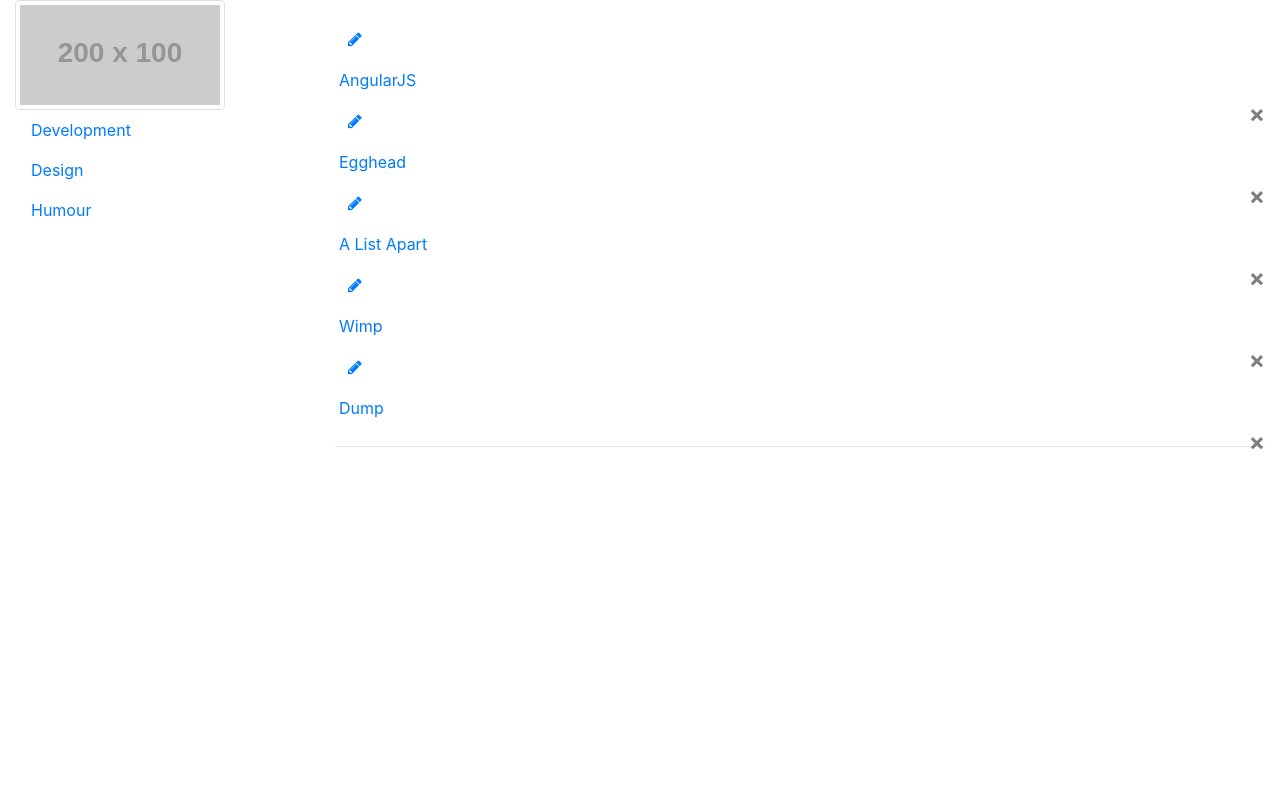
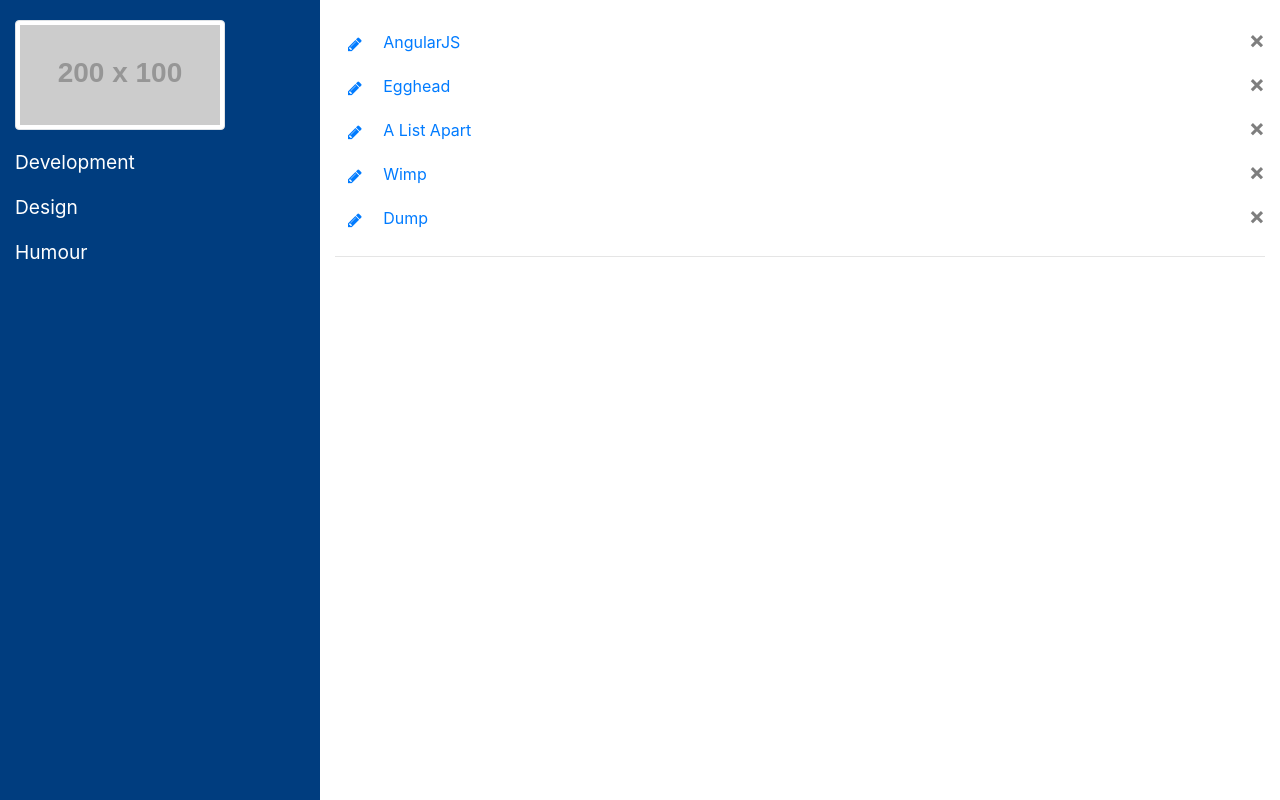
Before and after one commit to inaciob-zz/angularjs-egghead-demo, a plain HTML site: page index.html in a window 1280 px wide. Drawn offline with nearby package versions, Linux system fonts and the light colour scheme; placeholder pictures from the web are drawn by us.

Commit message:
Pretty up demo, add fontAwesome icons
Using fontAwesome for icons since glyphicons are discontinued in Bootstrap v4

```diff
--- a/app/css/styles.css
+++ b/app/css/styles.css
@@ -4,10 +4,46 @@
 }
 /* End utility classes */
 
+/* Start categories */
+.nav-container {
+	background-color: #003d7f;
+	min-height: 100vh;
+}
+
+.logo {
+	margin-top: 20px;
+}
+
+.category-name {
+	color: #fff;
+	font-size: 1.2em;
+	padding-left: 0px;
+}
+
+.category-name:first-of-type {
+	padding-top: 18px;
+}
+
+.category-name:hover,
+.category-name.active {
+	color: #4ca3ff;
+}
+/* End categories */
+
+/* Start bookmarks */
 .bookmark-link {
-	display: block;
+	display: inline-block;
 	padding: 10px 4px;
 }
+
+.close.float-right {
+	padding-top: 8px;
+}
+
+.bookmark-details {
+	padding: 14px 8px;
+}
+/* End bookmarks */
 
 /* Some easily visible identifier for 'active' class */
 .nav-link.active {
```
